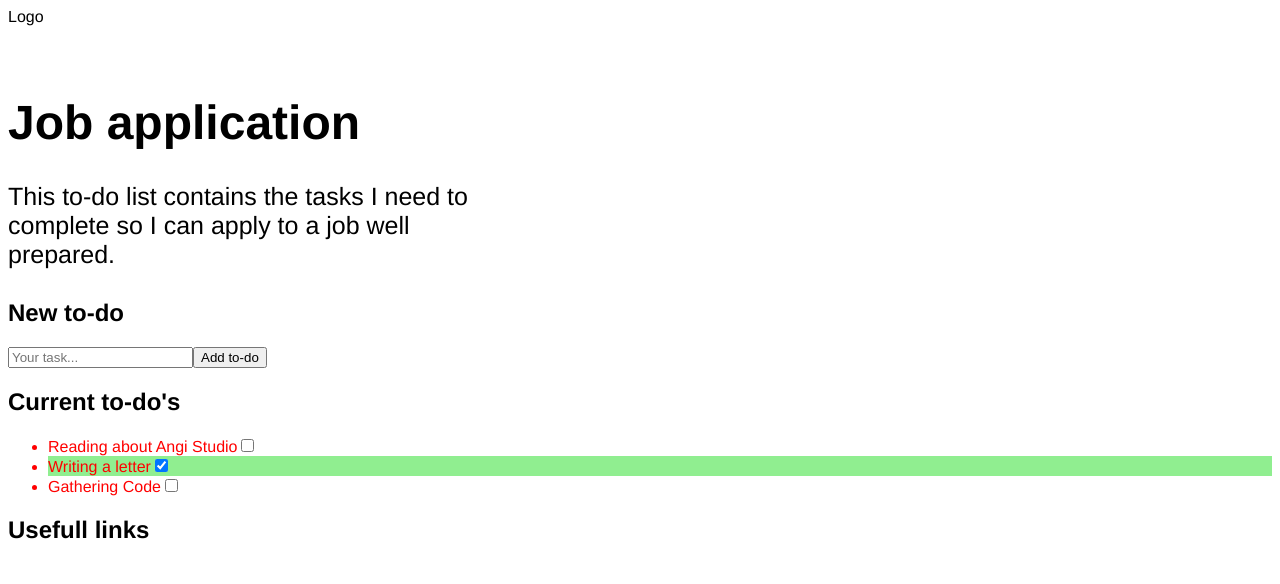
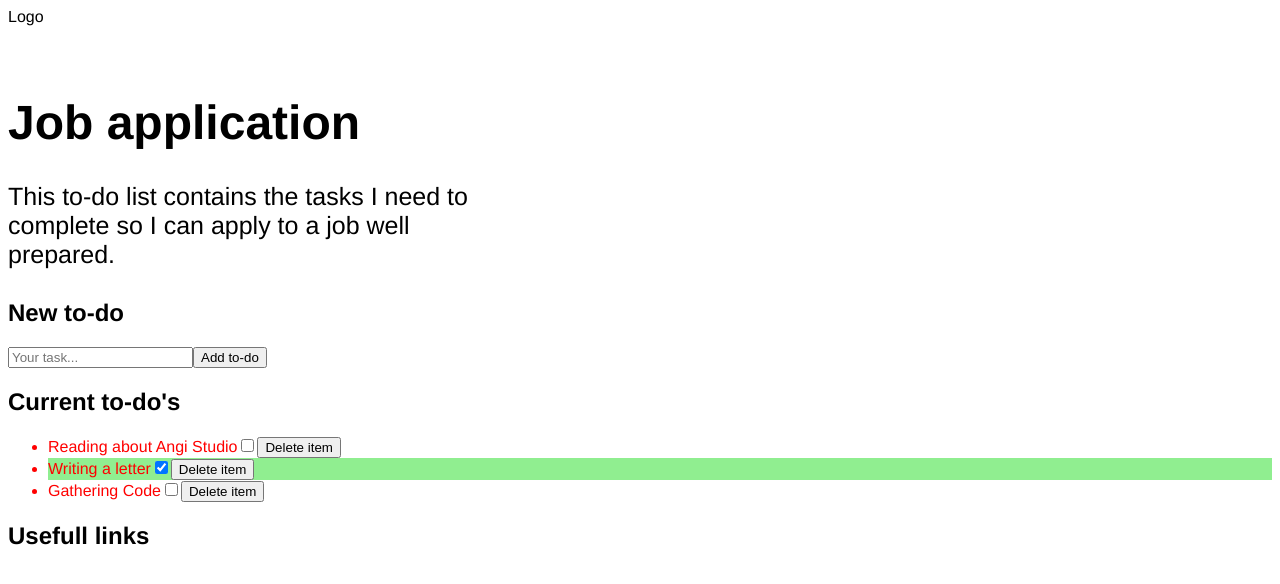
Before and after one commit to HenkLangeveld/angi-to-do-2, a Vue app: page / in a window 1280 px wide. Shown: the top 584 px of the page. Built offline with nearby package versions, Linux system fonts and the light colour scheme.

Commit message:
add delete button for every ToDo

```diff
--- a/src/App.vue
+++ b/src/App.vue
@@ -21,6 +21,7 @@
           :toDo="toDo.value"
           :isDone="toDo.isDone"
           @toggle-is-done="toggleIsDone"
+          @deleteItem="deleteItem"
         ></to-do>
       </ul>
     </main>
@@ -70,6 +71,9 @@ export default {
         value: item,
         isDone: false,
       });
+    },
+    deleteItem(item) {
+      this.toDos = this.toDos.filter((toDo) => toDo.id !== item);
     },
   },
 };
--- a/src/components/ToDo.vue
+++ b/src/components/ToDo.vue
@@ -2,6 +2,7 @@
   <li class="c-app__list-item" :class="{ 'is-done': isDone }">
     <label :for="id">{{ toDo }}</label>
     <input type="checkbox" :id="id" :checked="isDone" @click="toggleIsDone" />
+    <button @click="deleteToDo">Delete item</button>
   </li>
 </template>
 
@@ -31,6 +32,14 @@ export default {
         return false;
       }
     },
+    deleteItem: function (id) {
+      if (id) {
+        return true;
+      } else {
+        console.warn("id is missing");
+        return false;
+      }
+    },
   },
   // data() {
   //   return {
@@ -40,6 +49,9 @@ export default {
   methods: {
     toggleIsDone() {
       this.$emit("toggle-is-done", this.id);
+    },
+    deleteToDo() {
+      this.$emit("deleteItem", this.id);
     },
   },
 };
```
